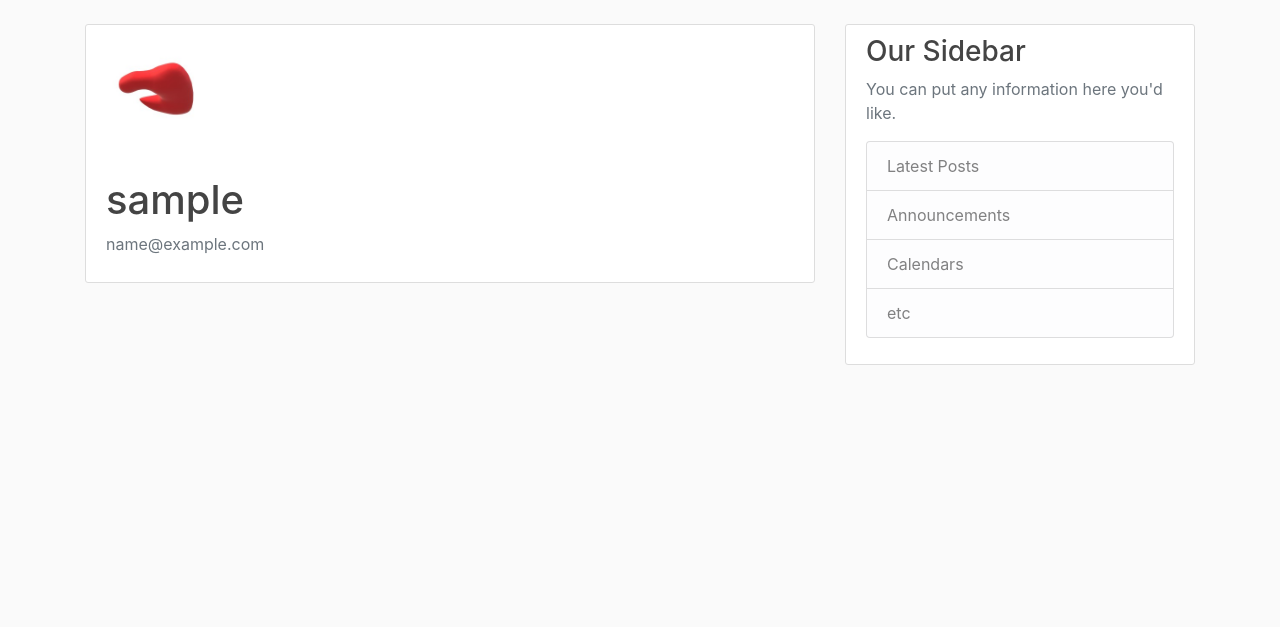
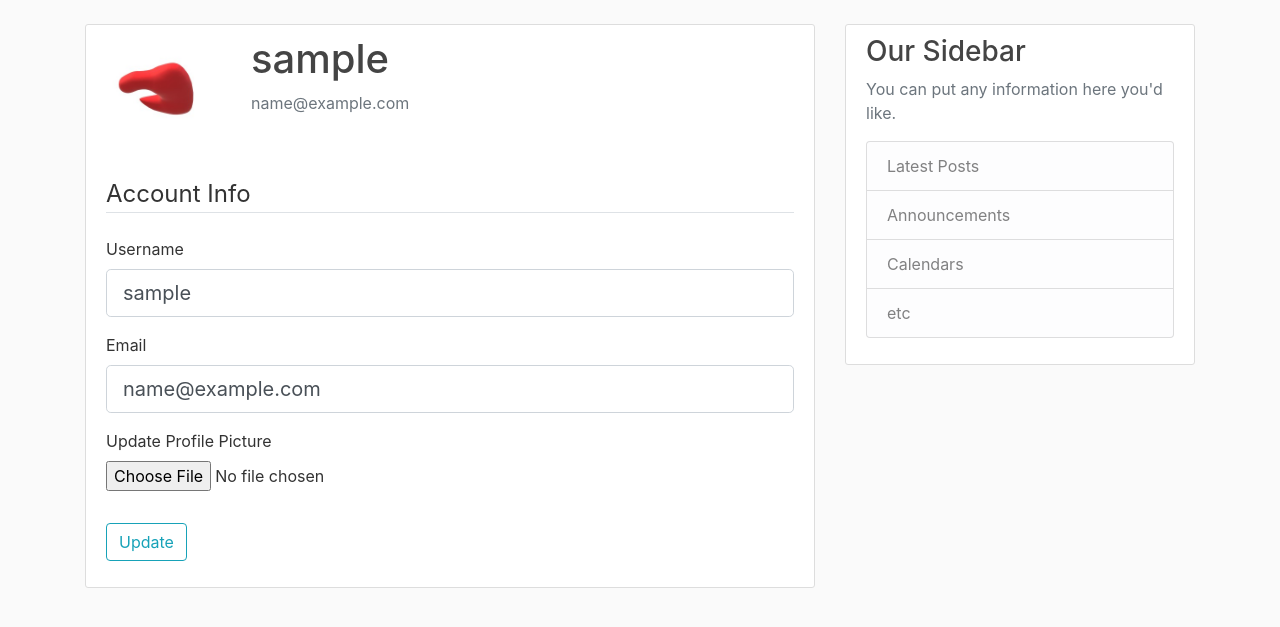
Before and after one commit to egimoro/onedropflask, a Flask app: page /account in a window 1280 px wide. Shown: the part 56-683 px from the top of the page. Run offline with Flask 2, Linux system fonts and the light colour scheme; the visitor is signed in with stand-in values (Sample User, id 1); data comes from the database, SQL or seed files in the repository; some libraries are stand-ins or nearby versions.

Commit message:
update profile picture

```diff
--- a/flaskdrop/flaskdrip/forms.py
+++ b/flaskdrop/flaskdrip/forms.py
@@ -3,6 +3,7 @@ from wtforms import StringField,PasswordField,SubmitField,BooleanField
 from wtforms.validators import DataRequired,Length,Email,EqualTo,ValidationError
 from flaskdrip.models import User
 from flask_login import current_user
+from flask_wtf.file import FileField,FileAllowed
 
 class RegistrationForm(FlaskForm):
     username=StringField('Username',validators=[DataRequired(),Length(min=2,max=20)])
@@ -28,22 +29,20 @@ class LoginForm(FlaskForm):
     remember=BooleanField('Remember Me')
     submit=SubmitField('Login')
 
-class UpdateAccountForm(FlaskForm):
+class UpdateAccountForm(FlaskForm): #query the database to see if a value is taken
     username=StringField('Username',validators=[DataRequired(),Length(min=2,max=20)])
     email=StringField('Email',validators=[DataRequired(),Email()])
-    password=PasswordField('Password',validators=[DataRequired()])
-    confirm_password=PasswordField('Confirm Password',
-    validators=[DataRequired(), EqualTo('password')])
+    picture=FileField('Update Profile Picture',validators=[FileAllowed(['jpg','png'])])
     submit=SubmitField('Update')
 
     def validate_username(self,username):
-        if username.data !=current_user.username:
+        if username.data!=current_user.username:
             user=User.query.filter_by(username=username.data).first()
             if user:
                 raise ValidationError('That username is taken. Choose a different one')
 
     def validate_email(self,email):
-        if email.data !=current_user.email:
+        if email.data!=current_user.email:
             user=User.query.filter_by(email=email.data).first()
             if user:
-                raise ValidationError('That email is taken. Choose a different one')
+                raise ValidationError('That email is taken. Please choose a different one')
--- a/flaskdrop/flaskdrip/routes.py
+++ b/flaskdrop/flaskdrip/routes.py
@@ -3,6 +3,8 @@ from flask import Flask, render_template,url_for,flash,redirect,request
 from flaskdrip import app,db,bcrypt
 from flaskdrip.models import User,Post
 from flask_login import login_user,current_user,logout_user,login_required
+import secrets
+import os
 
 posts=[
      {
@@ -64,10 +66,32 @@ def logout():
      logout_user()
      return redirect(url_for('home'))
 
-@app.route('/account')
+def save_picture(form_picture): #saving picture
+     random_hex=secrets.token_hex(8)
+     _,f_ext=os.path.splitext(form_picture.filename)
+     picture_fn=random_hex+f_ext #picture file name
+     picture_path=os.path.join(app.root_path,'static/profile_pics',picture_fn)
+     form_picture.save(picture_path)
+
+     return picture_fn
+
+
+@app.route('/account',methods=['GET','POST'])
 @login_required
 def account():
      form=UpdateAccountForm()
+     if form.validate_on_submit():
+          if form.picture.data:
+               picture_file=save_picture(form.picture.data)
+               current_user.image_file=picture_file
+          current_user.username=form.username.data
+          current_user.email=form.email.data
+          db.session.commit()
+          flash('Your account has been updated!','success')
+          return redirect(url_for('account'))
+     elif request.method=='GET':
+          form.username.data=current_user.username
+          form.email.data=current_user.email
      image_file=url_for('static',filename='profile_pics/' + current_user.image_file)
      return render_template('account.html',title='Account',image_file=image_file,
      form=form)
--- a/flaskdrop/flaskdrip/templates/account.html
+++ b/flaskdrop/flaskdrip/templates/account.html
@@ -1,10 +1,56 @@
-{% extends "layout.html" %}
+{% extends 'layout.html' %}
 {% block content %}
-    <div class='content-section'>
-        <img class="rounded-circle account-img" src="{{ image_file }}">
-        <div class='media-body'>
-            <h2 class='account-heading'>{{ current_user.username }}</h2>
-            <p class='text-secondary'>{{ current_user.email }}</p>
-        </div>
-    </div>
+  <div class="content-section">
+      <div class="media">
+          <img class="rounded-circle account-img" src="{{ image_file }}">
+          <div class="media-body">
+              <h2 class="account-heading">{{ current_user.username }}</h2>
+              <p class="text-secondary">{{ current_user.email }}</p>
+          </div>
+      </div>
+        <form method="POST" action="" enctype="multipart/form-data">
+            {{ form.hidden_tag() }}
+            <fieldset class="form-group">
+              <legend class="border-bottom mb-4">Account Info</legend>
+                 <div class="form-group">
+                    {{ form.username.label(class="form-control-label") }}
+                        {% if form.username.errors %}
+                         {{ form.username(class="form-control form-control-lg is-invalid")}}
+                         <div class="invalid-feedback">
+                            {% for error in form.username.errors %}
+                                <span>{{ error }}</span>
+                             {% endfor %}
+                         </div>
+                        {% else %}
+                            {{ form.username(class="form-control form-control-lg") }}
+                        {% endif %}
+                 </div>
+                 <div class="form-group">
+                    {{ form.email.label(class="form-control-label") }}
+                     {% if form.email.errors %}
+                         {{ form.email(class="form-control form-control-lg is-invalid")}}
+                         <div class="invalid-feedback">
+                            {% for error in form.email.errors %}
+                                <span>{{ error }}</span>
+                             {% endfor %}
+                         </div>
+                        {% else %}
+                            {{ form.email(class="form-control form-control-lg") }}
+                        {% endif %}
+                </div>
+                <div class="form-group">
+                    {{ form.picture.label() }}
+                    {{ form.picture(class="form-control-file") }}
+                    {% if form.picture.errors %}
+                       {% for error in form.picture.errors %}
+                          <span class="text-danger">{{ error }}</span></br>
+                       {% endfor %}
+                    {% endif %}
+                </div>
+            </fieldset>
+            <div class="form-group">
+               {{ form.submit(class="btn btn-outline-info") }}
+            </div>
+        </form>
+  </div>
 {% endblock content %}
```
